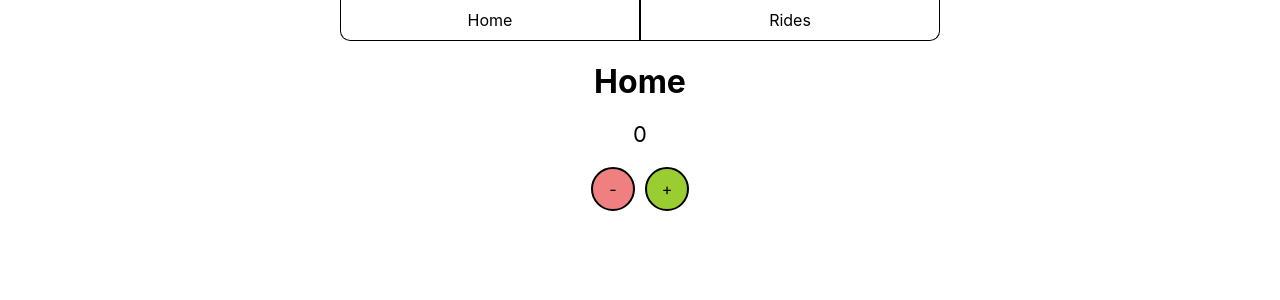
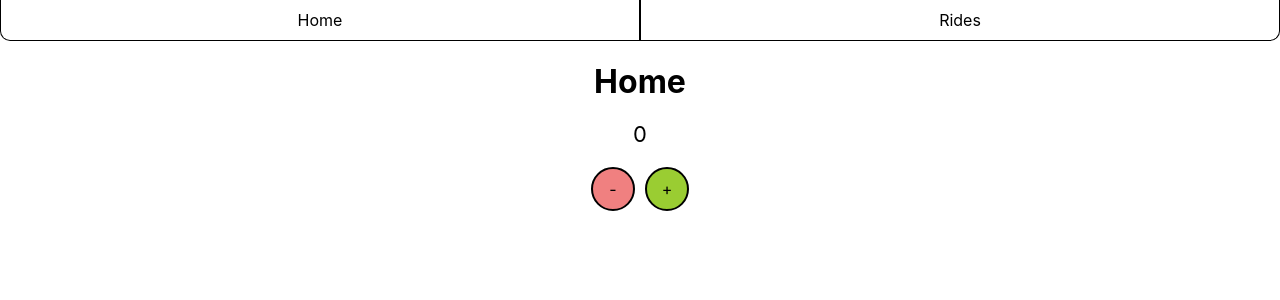
Before and after one commit to RyanMitchellWilson/ReactTechnicalInterviewSkeleton, a React (Create React App) app: page / in a window 1280 px wide. Shown: the top 300 px of the page. Built offline with nearby package versions, Linux system fonts and the light colour scheme.

Commit message:
Layout changes

```diff
--- a/src/App.css
+++ b/src/App.css
@@ -1,10 +1,5 @@
 .App {
   display: flex;
-  flex: 1;
-  justify-content: center;
+  flex-direction: column;
   text-align: center;
 }
-
-.AppContainer {
-  width: 600px;
-}
--- a/src/App.tsx
+++ b/src/App.tsx
@@ -1,6 +1,6 @@
 import React from 'react'
 import {
-  BrowserRouter as Router, Route, Routes
+  BrowserRouter as Router, Outlet, Route, Routes
 } from "react-router-dom"
 import './App.css'
 import Header from './components/header/Header'
@@ -9,16 +9,23 @@ import Rides from './screens/rides/Rides'
 
 function App() {
   return (
+    <Router>
+      <Routes>
+        <Route path="/" element={<AppLayout />}>
+          <Route index element={<Home/>} />
+          <Route path='/rides' element={<Rides/>}/>
+          <Route path='*' element={<Home/>}/>
+        </Route>
+      </Routes>
+    </Router>
+  )
+}
+
+const AppLayout = () => {
+  return (
     <div className="App">
-      <Router>
-        <div className='AppContainer'>
-          <Header/>
-          <Routes>
-            <Route path='rides' element={<Rides/>}/>
-            <Route path='*' element={<Home/>}/>
-          </Routes>
-        </div>
-      </Router>
+      <Header />
+      <Outlet />
     </div>
   )
 }
```
